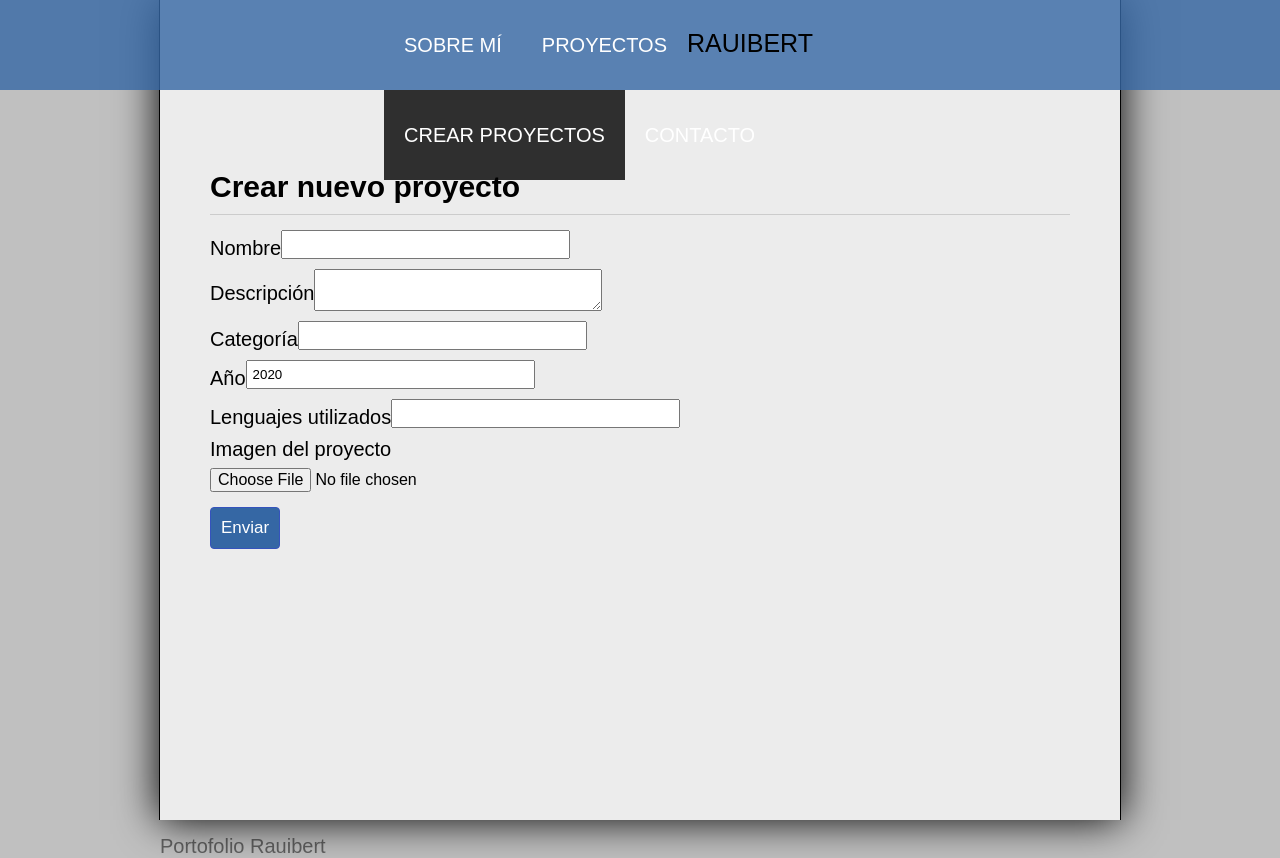
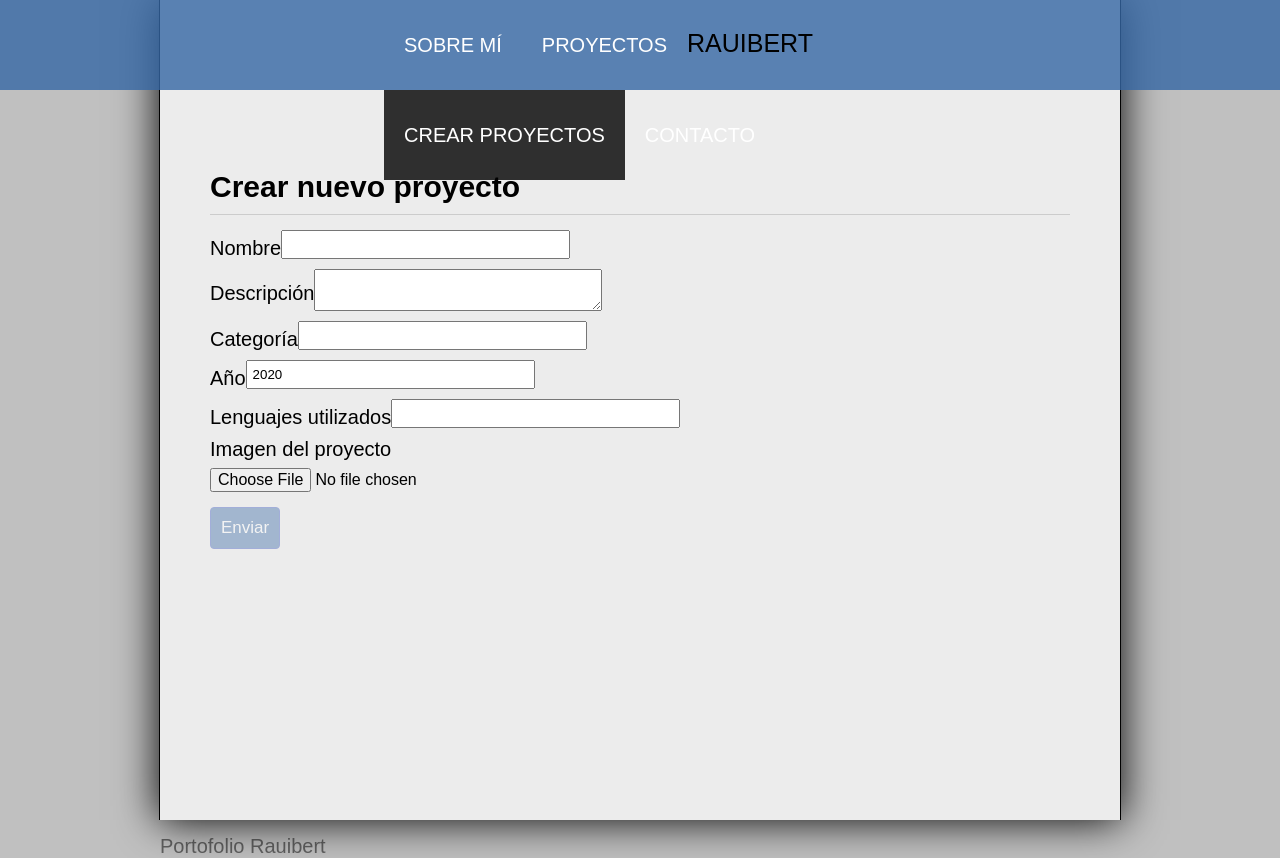
Before and after one commit to rauibert/AngProject, an Angular app: page /create in a window 1280 px wide. Built offline with nearby package versions, Linux system fonts and the light colour scheme.

Commit message:
Validación del formulario II

```diff
--- a/src/app/components/create/create.component.css
+++ b/src/app/components/create/create.component.css
@@ -43,6 +43,11 @@ form button{
     border-radius: 4px;
 }
 
+form input[disabled]{
+    opacity: 0.4;
+    cursor: not-allowed;
+}
+
 form input[type="file"]{
     width: 100%;
     display: block;
--- a/src/app/components/create/create.component.html
+++ b/src/app/components/create/create.component.html
@@ -38,7 +38,7 @@
             <label for="image">Imagen del proyecto</label>
             <input type="file" name="image" placeholder="Subir imagen"/>
         </p>
-        <input type="submit" value="Enviar" />
+        <input type="submit" value="Enviar" [disabled]="!projectForm.valid" />
     </form>
 
 </div>
```
